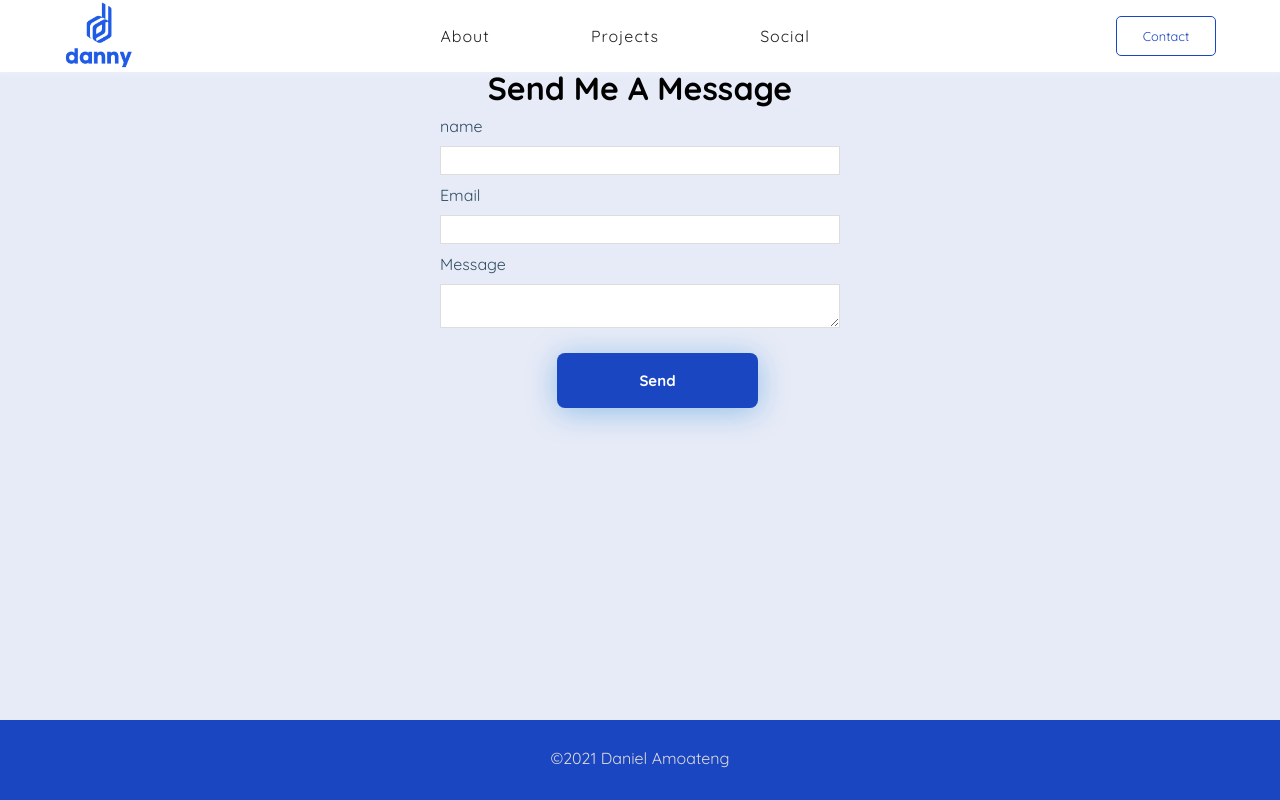
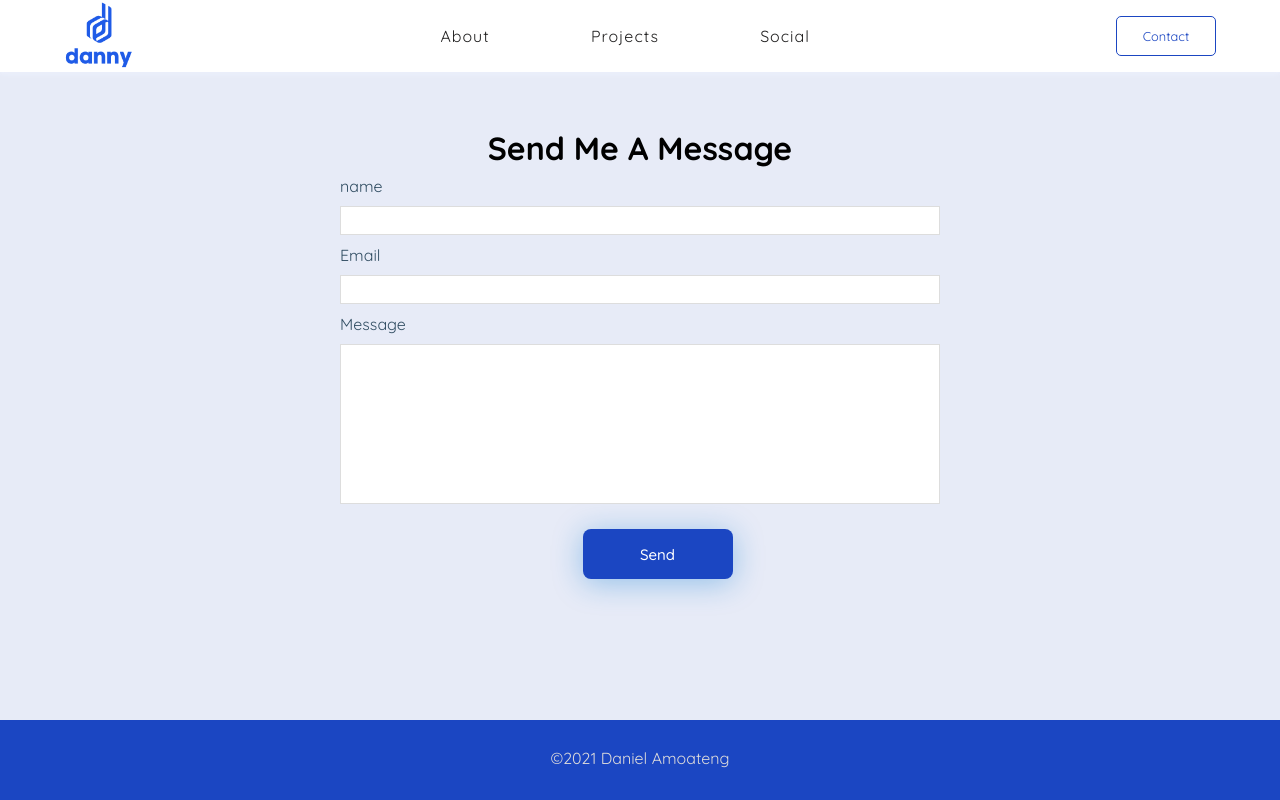
Before and after one commit to Danielamoateng1989/personalwebsite, a React (Create React App) app: page /contact in a window 1280 px wide. Both pictures are taken after a click on the button "Let's connect". Built offline with nearby package versions, Linux system fonts and the light colour scheme.

Commit message:
fix send message top margin

```diff
--- a/src/components/Form.js
+++ b/src/components/Form.js
@@ -64,7 +64,7 @@ const Form = () => {
 
                 />
 
-                {!isLoading && <button className="profile-card__button button--blue js-message-btn">Send</button>}
+                {!isLoading && <button className="profile-card__button button--blue ">Send</button>}
                 {/* {!isPending && <button disabled >Adding blog...</button>} */}
             </form>
 
--- a/src/index.css
+++ b/src/index.css
@@ -207,6 +207,10 @@ Styles
   .card{
    height: 100%;
   }
+
+  .send-message{
+    max-width: 400px;
+  }
 }
 
 
@@ -304,6 +308,9 @@ Styles
 
   }
 
+   .send-message{
+    max-width: 400px;
+  }
 
 
   .Daniel-img {
@@ -359,6 +366,10 @@ Styles
   .hero-info p {
     font-size: 1rem;
 
+  }
+
+   .send-message{
+    max-width: 400px;
   }
 
   .Daniel-img {
@@ -1077,6 +1088,10 @@ a, a:hover {
   color: var(--color-primary);
   margin-bottom: 15px;
 }
+
+ .send-message{
+    max-width: 400px;
+  }
 .profile-card__txt {
   font-size: 18px;
   font-weight: 500;
@@ -1185,13 +1200,13 @@ a, a:hover {
   background: none;
   border: none;
   font-family: "Quicksand", sans-serif;
-  font-weight: 700;
+  font-weight: 500;
   font-size: 15px;
   margin: 15px 35px;
   padding: 15px 40px;
-  min-width: 201px;
+  min-width: 150px;
   border-radius: 10px;
-  min-height: 55px;
+  min-height: 50px;
   color: #fff;
   cursor: pointer;
   backface-visibility: hidden;
@@ -1318,9 +1333,10 @@ a, a:hover {
 
 /*Send message*/
 .send-message {
-  max-width: 400px;
+  max-width: 600px;
   margin: 0 auto;
   text-align: center;
+  margin-top: 60px;
 }
 
 .send-message label {
@@ -1336,6 +1352,7 @@ a, a:hover {
 
 .send-message input, .send-message textarea {
   width: 100%;
+
   padding: 6px 10px;
   margin: 10px 0;
   border: 1px solid #ddd;
@@ -1344,7 +1361,11 @@ a, a:hover {
   position: relative;
 
 }
+.send-message textarea {
+  height: 160px;
+  resize: none;
 
+}
 .send-message button {
   background-color: var(--color-primary);
   color: #fff;
```
